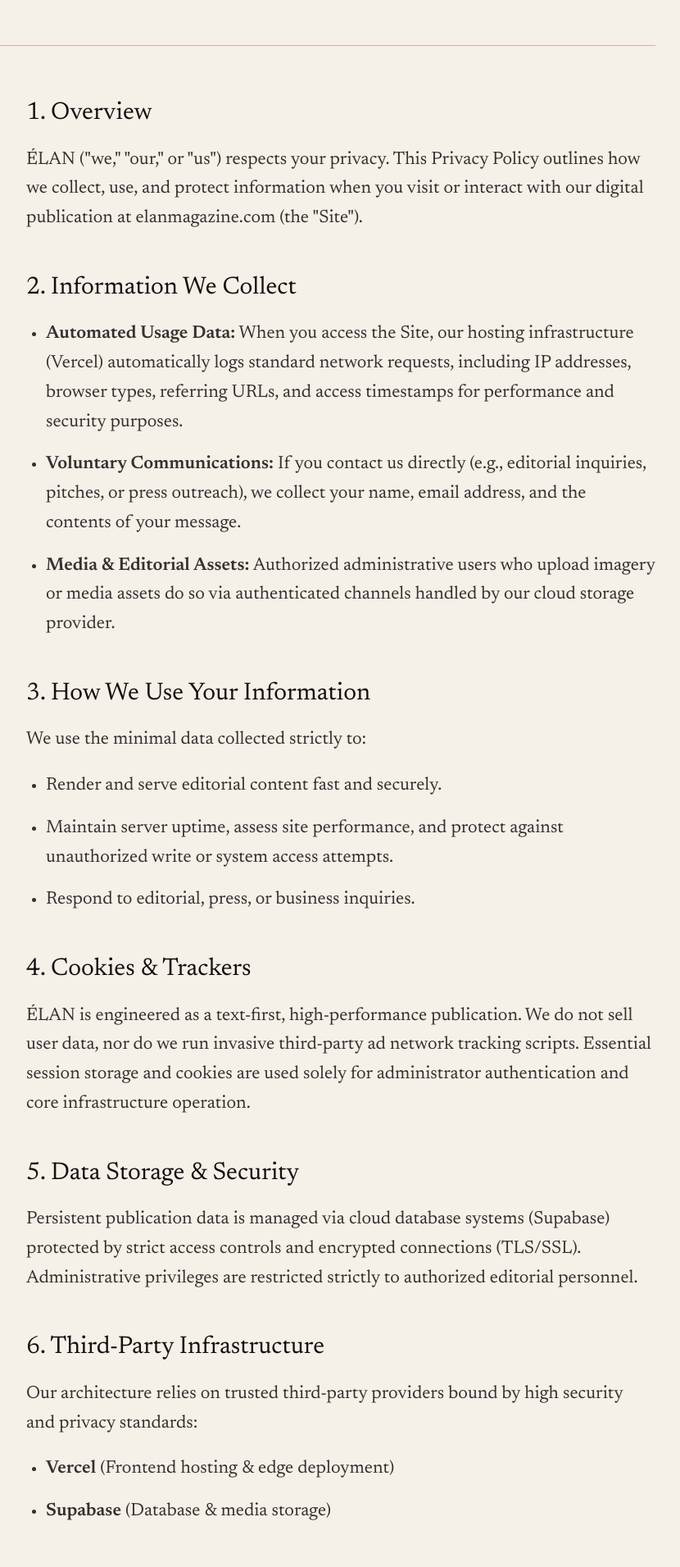
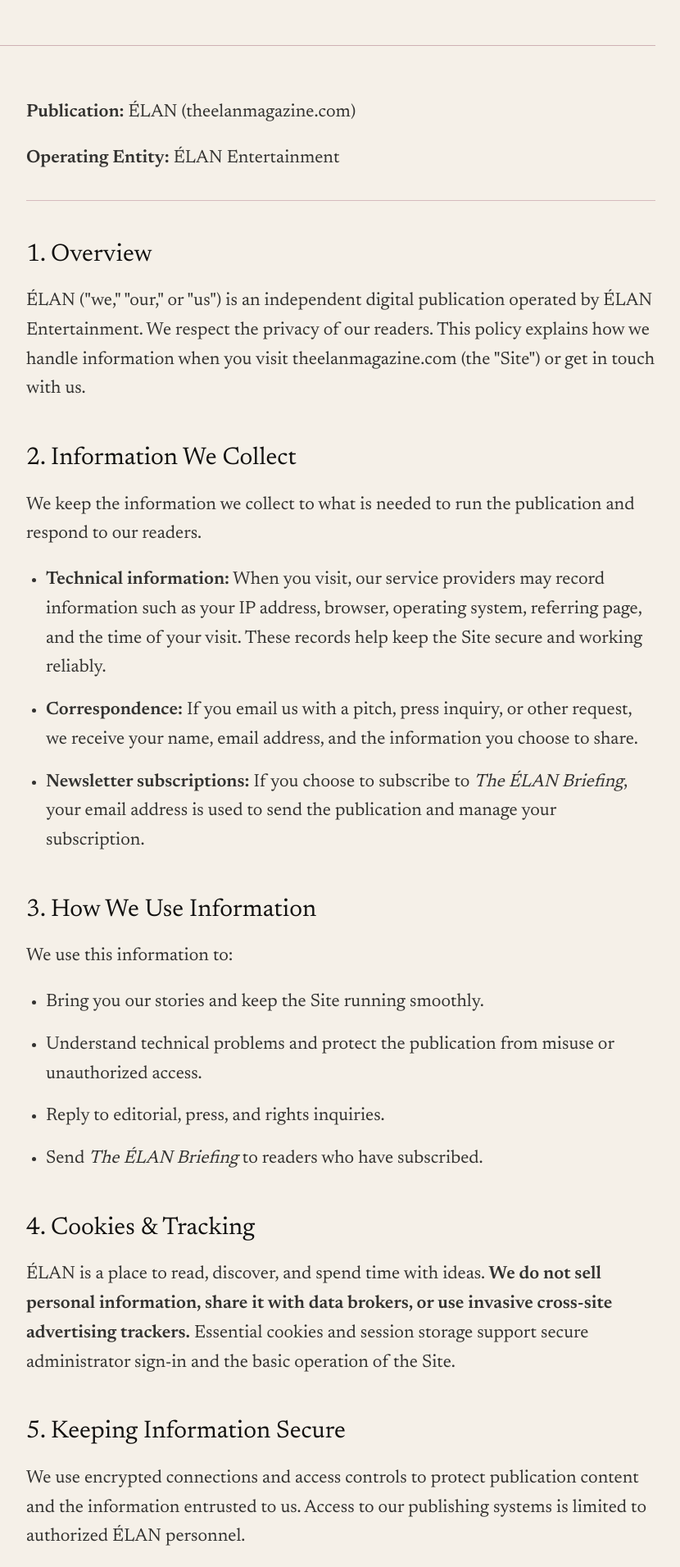
Before and after one commit to chrisjameso7/elan-magazine, a Next.js app: page /privacy in a window 1280 px wide. Shown: the part 661-2572 px from the top of the page at 82% size, without its empty margins (352-1182 px from the left). Built offline with nearby package versions, Linux system fonts and the light colour scheme.

Commit message:
Refine publication voice and reader privacy policy

```diff
--- a/src/app/(frontend)/privacy/page.tsx
+++ b/src/app/(frontend)/privacy/page.tsx
@@ -3,53 +3,55 @@
 
 export const metadata: Metadata = {
   title: 'Privacy Policy — ÉLAN',
-  description: 'How ÉLAN collects, uses, and protects information across its digital publication.',
+  description: 'Our approach to reader privacy, personal information, and staying in touch with ÉLAN.',
 };
 
 export default function PrivacyPage() {
   return (
     <PublicationPage title="Privacy Policy" eyebrow="ÉLAN / Publication policies" dated updated>
+      <section aria-label="Publication details" className="border-b border-[#751F3D]/25 pb-8">
+        <p><strong>Publication:</strong> ÉLAN (theelanmagazine.com)</p>
+        <p><strong>Operating Entity:</strong> ÉLAN Entertainment</p>
+      </section>
       <section>
         <h2>1. Overview</h2>
-        <p>ÉLAN (&quot;we,&quot; &quot;our,&quot; or &quot;us&quot;) respects your privacy. This Privacy Policy outlines how we collect, use, and protect information when you visit or interact with our digital publication at elanmagazine.com (the &quot;Site&quot;).</p>
+        <p>ÉLAN (&quot;we,&quot; &quot;our,&quot; or &quot;us&quot;) is an independent digital publication operated by ÉLAN Entertainment. We respect the privacy of our readers. This policy explains how we handle information when you visit theelanmagazine.com (the &quot;Site&quot;) or get in touch with us.</p>
       </section>
       <section>
         <h2>2. Information We Collect</h2>
+        <p>We keep the information we collect to what is needed to run the publication and respond to our readers.</p>
         <ul>
-          <li><strong>Automated Usage Data:</strong> When you access the Site, our hosting infrastructure (Vercel) automatically logs standard network requests, including IP addresses, browser types, referring URLs, and access timestamps for performance and security purposes.</li>
-          <li><strong>Voluntary Communications:</strong> If you contact us directly (e.g., editorial inquiries, pitches, or press outreach), we collect your name, email address, and the contents of your message.</li>
-          <li><strong>Media &amp; Editorial Assets:</strong> Authorized administrative users who upload imagery or media assets do so via authenticated channels handled by our cloud storage provider.</li>
+          <li><strong>Technical information:</strong> When you visit, our service providers may record information such as your IP address, browser, operating system, referring page, and the time of your visit. These records help keep the Site secure and working reliably.</li>
+          <li><strong>Correspondence:</strong> If you email us with a pitch, press inquiry, or other request, we receive your name, email address, and the information you choose to share.</li>
+          <li><strong>Newsletter subscriptions:</strong> If you choose to subscribe to <em>The ÉLAN Briefing</em>, your email address is used to send the publication and manage your subscription.</li>
         </ul>
       </section>
       <section>
-        <h2>3. How We Use Your Information</h2>
-        <p>We use the minimal data collected strictly to:</p>
+        <h2>3. How We Use Information</h2>
+        <p>We use this information to:</p>
         <ul>
-          <li>Render and serve editorial content fast and securely.</li>
-          <li>Maintain server uptime, assess site performance, and protect against unauthorized write or system access attempts.</li>
-          <li>Respond to editorial, press, or business inquiries.</li>
+          <li>Bring you our stories and keep the Site running smoothly.</li>
+          <li>Understand technical problems and protect the publication from misuse or unauthorized access.</li>
+          <li>Reply to editorial, press, and rights inquiries.</li>
+          <li>Send <em>The ÉLAN Briefing</em> to readers who have subscribed.</li>
         </ul>
       </section>
       <section>
-        <h2>4. Cookies &amp; Trackers</h2>
-        <p>ÉLAN is engineered as a text-first, high-performance publication. We do not sell user data, nor do we run invasive third-party ad network tracking scripts. Essential session storage and cookies are used solely for administrator authentication and core infrastructure operation.</p>
+        <h2>4. Cookies &amp; Tracking</h2>
+        <p>ÉLAN is a place to read, discover, and spend time with ideas. <strong>We do not sell personal information, share it with data brokers, or use invasive cross-site advertising trackers.</strong> Essential cookies and session storage support secure administrator sign-in and the basic operation of the Site.</p>
       </section>
       <section>
-        <h2>5. Data Storage &amp; Security</h2>
-        <p>Persistent publication data is managed via cloud database systems (Supabase) protected by strict access controls and encrypted connections (TLS/SSL). Administrative privileges are restricted strictly to authorized editorial personnel.</p>
+        <h2>5. Keeping Information Secure</h2>
+        <p>We use encrypted connections and access controls to protect publication content and the information entrusted to us. Access to our publishing systems is limited to authorized ÉLAN personnel.</p>
       </section>
       <section>
-        <h2>6. Third-Party Infrastructure</h2>
-        <p>Our architecture relies on trusted third-party providers bound by high security and privacy standards:</p>
-        <ul>
-          <li><strong>Vercel</strong> (Frontend hosting &amp; edge deployment)</li>
-          <li><strong>Supabase</strong> (Database &amp; media storage)</li>
-        </ul>
+        <h2>6. Service Providers</h2>
+        <p>Specialist service providers help us host the Site, store publication content, and support reader communications. They process information as needed to deliver those services.</p>
       </section>
       <section>
-        <h2>7. Contact Us</h2>
-        <p>For any questions regarding this Privacy Policy, please contact:</p>
-        <p><strong>Editorial Operations:</strong> <a href="mailto:contact@theelanmagazine.com">contact@theelanmagazine.com</a></p>
+        <h2>7. Rights &amp; Inquiries</h2>
+        <p>Depending on where you live, you may have the right to ask for access to, correction of, or deletion of personal information you have shared with us. You can also contact us to stop receiving <em>The ÉLAN Briefing</em>.</p>
+        <p>For privacy questions or data requests, write to <a href="mailto:legal@theelanmagazine.com">legal@theelanmagazine.com</a>.</p>
       </section>
     </PublicationPage>
   );
--- a/src/app/(frontend)/terms/page.tsx
+++ b/src/app/(frontend)/terms/page.tsx
@@ -11,19 +11,19 @@
     <PublicationPage title="Terms of Service" eyebrow="ÉLAN / Publication policies" dated>
       <section>
         <h2>1. Acceptance of Terms</h2>
-        <p>By accessing or using elanmagazine.com (the &quot;Site&quot;), you agree to be bound by these Terms of Service. If you do not agree, please discontinue use of the Site.</p>
+        <p>By accessing or using theelanmagazine.com (the &quot;Site&quot;), you agree to be bound by these Terms of Service. If you do not agree, please discontinue use of the Site.</p>
       </section>
       <section>
         <h2>2. Intellectual Property Rights</h2>
         <p>All editorial content, typography, features, original photography, branding, and layout designs published on ÉLAN—including franchises such as <em>The New Guard</em>, <em>The Edit</em>, and <em>ÉLAN Conversations</em>—are the exclusive intellectual property of ÉLAN and its contributing creators.</p>
         <ul>
           <li>You may not copy, reproduce, distribute, or create derivative works from our content without prior written consent.</li>
-          <li>Short text quotes and imagery excerpts shared for criticism, review, or media reporting must clearly attribute <strong>ÉLAN</strong> and link directly to the original article URL on elanmagazine.com.</li>
+          <li>Short text quotes and imagery excerpts shared for criticism, review, or media reporting must clearly attribute <strong>ÉLAN</strong> and link directly to the original article URL on theelanmagazine.com.</li>
         </ul>
       </section>
       <section>
         <h2>3. Administrative Access &amp; Security</h2>
-        <p>Access to /admin and write privileges across our Content Management System are strictly restricted to authorized ÉLAN personnel. Unsanctioned attempts to access administrative dashboards, modify database records, or inject malicious code are strictly prohibited and will result in immediate IP blocking and legal escalation.</p>
+        <p>Our publishing systems are reserved for authorized ÉLAN personnel. Attempts to gain unauthorized access, alter records, or introduce malicious code are prohibited. We may restrict access and take appropriate action to protect the publication.</p>
       </section>
       <section>
         <h2>4. Disclaimers</h2>
--- a/src/components/layout/Footer.tsx
+++ b/src/components/layout/Footer.tsx
@@ -26,10 +26,10 @@
               The ÉLAN Briefing
             </span>
             <h2 className="font-display text-3xl sm:text-4xl lg:text-5xl font-bold leading-tight tracking-tight text-[#F5F0E8]">
-              Critical perspectives on fashion, culture, and the modern intellect.
+              A considered view of culture. A little more to discover.
             </h2>
             <p className="font-reading text-base sm:text-lg text-white/70 max-w-xl leading-relaxed">
-              Delivered weekly. An uncompromising edit of emerging designers, cultural essays, architectural studies, and intimate interviews.
+              New voices, thoughtful stories, and the things catching our eye. The ÉLAN Briefing brings our world to your inbox.
             </p>
           </div>
 
@@ -61,7 +61,7 @@
                   </button>
                 </div>
                 <p className="text-[10px] text-white/40 tracking-wide">
-                  By subscribing, you agree to our privacy standards. Unsubscribe at any time.
+                  Your inbox, on your terms. Read our <Link href="/privacy" className="underline underline-offset-2 hover:text-white">Privacy Policy</Link>.
                 </p>
               </form>
             )}
@@ -81,11 +81,11 @@
               ÉLAN
             </Link>
             <p className="font-reading text-sm text-white/60 max-w-sm leading-relaxed">
-              A digital-first editorial publication exploring fashion, beauty, culture, entertainment, people, relationships, travel, design, luxury, and contemporary life.
+              An independent publication exploring people, culture, and modern life. Stories to spend time with. Perspectives to carry with you.
             </p>
             <div className="pt-2">
               <span className="inline-block text-[11px] uppercase tracking-widest text-[#C98B9D] border border-[#C98B9D]/30 px-3 py-1">
-                Digital Edition • Continuous Dispatch
+                Independent • Digital Edition
               </span>
             </div>
           </div>
@@ -130,7 +130,7 @@
               </li>
               <li className="pt-2">
                 <span className="text-[10px] text-white/40 normal-case block">
-                  ÉLAN is published digitally. Independent editorial perspectives.
+                  Published by ÉLAN Entertainment.
                 </span>
               </li>
             </ul>
```
Also changed, not shown: src/app/(frontend)/about/page.tsx (+8 -8 lines).
